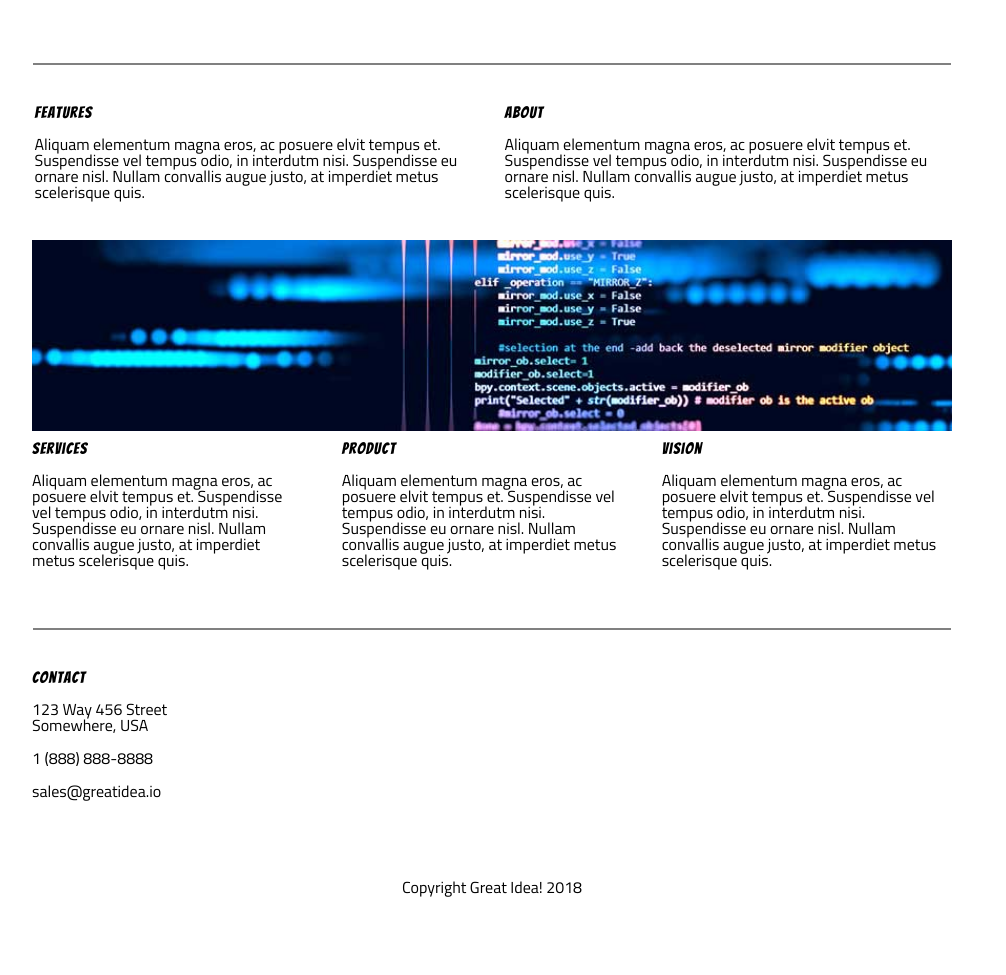
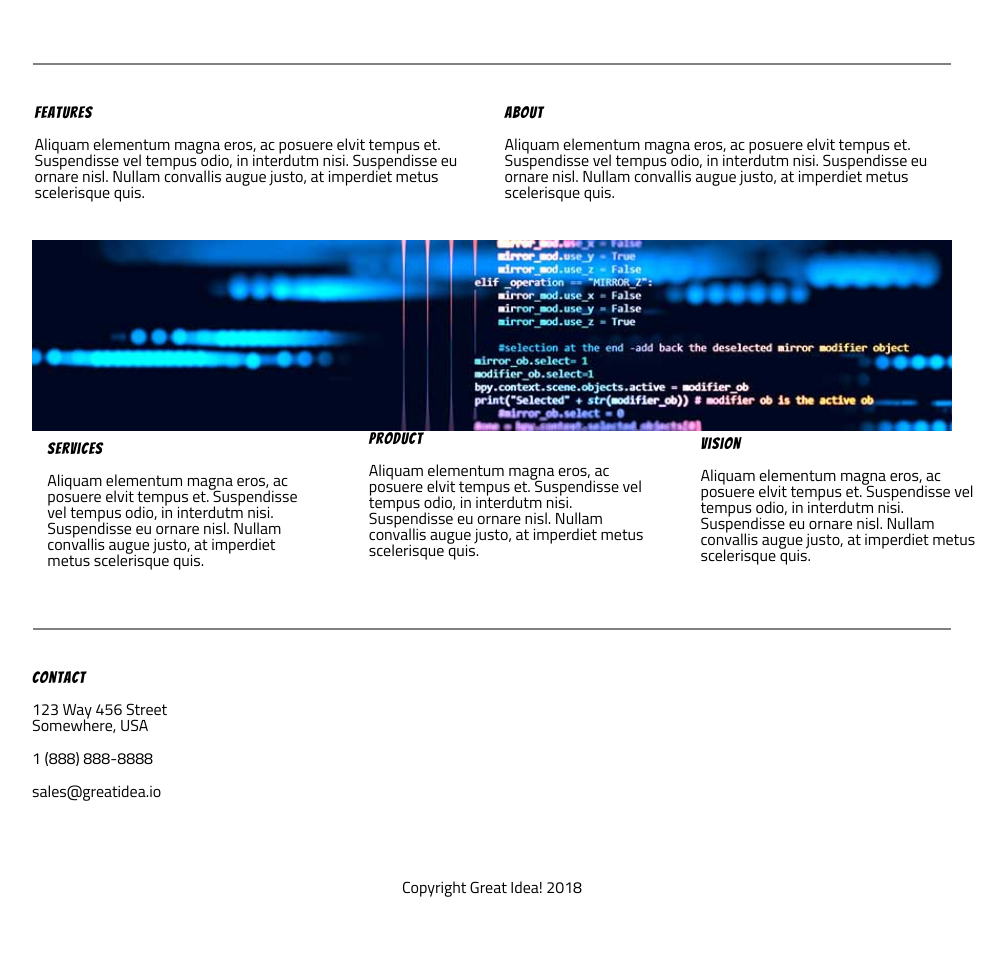
Before and after one commit to maribelcuales/FlexBox-UI-III-Flexbox-, a website: page great-idea/index.html in a window 1280 px wide. Shown: the part 607-1582 px from the top of the page, without its empty margins (148-1154 px from the left). Drawn offline with Linux system fonts and the light colour scheme.

Commit message:
set parent class bottom-content to display flex

```diff
--- a/great-idea/css/index.css
+++ b/great-idea/css/index.css
@@ -230,9 +230,11 @@ button {
 	padding-right: 50px;
 }
 
+/* bottom-content class*/
 .bottom-content {
-	margin: auto;
-	width: 100%;
+	/* margin: auto;
+	width: 100%; */
+	display: flex;
 }
 
 .services {
```
